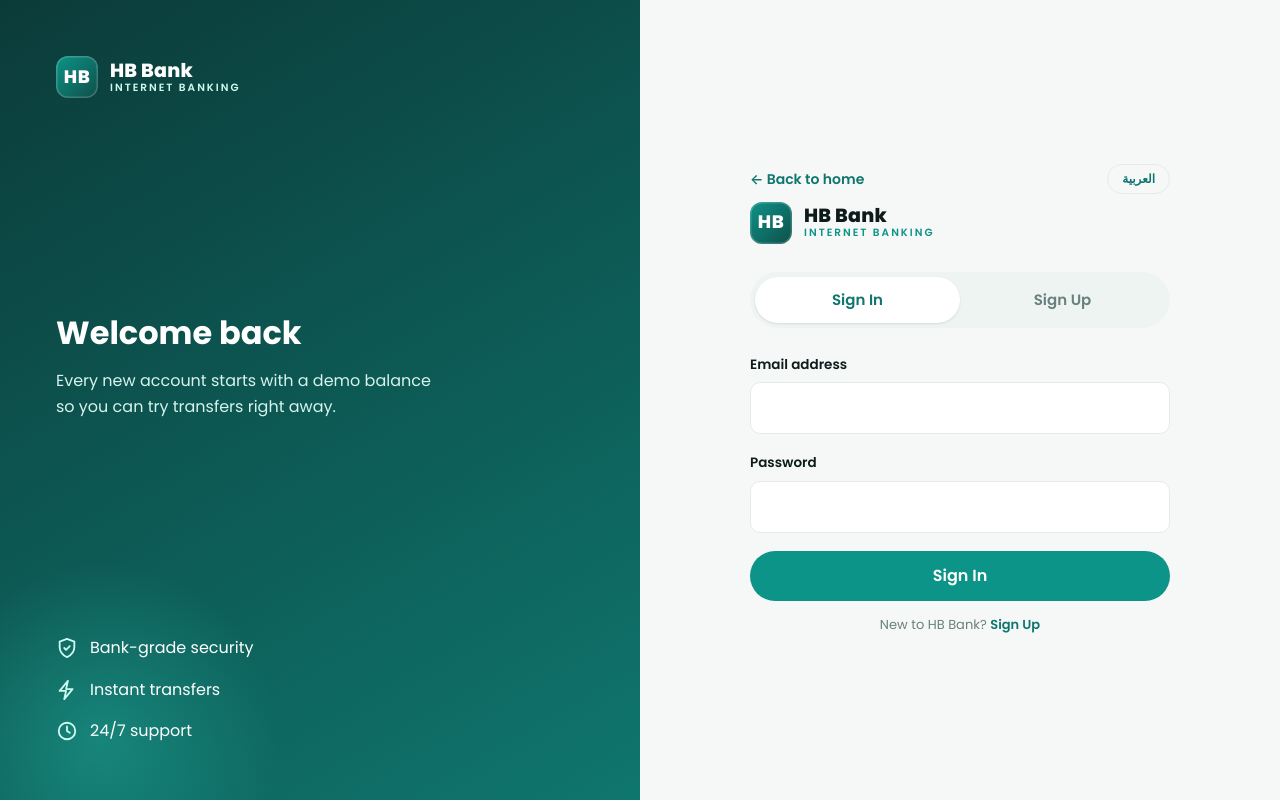
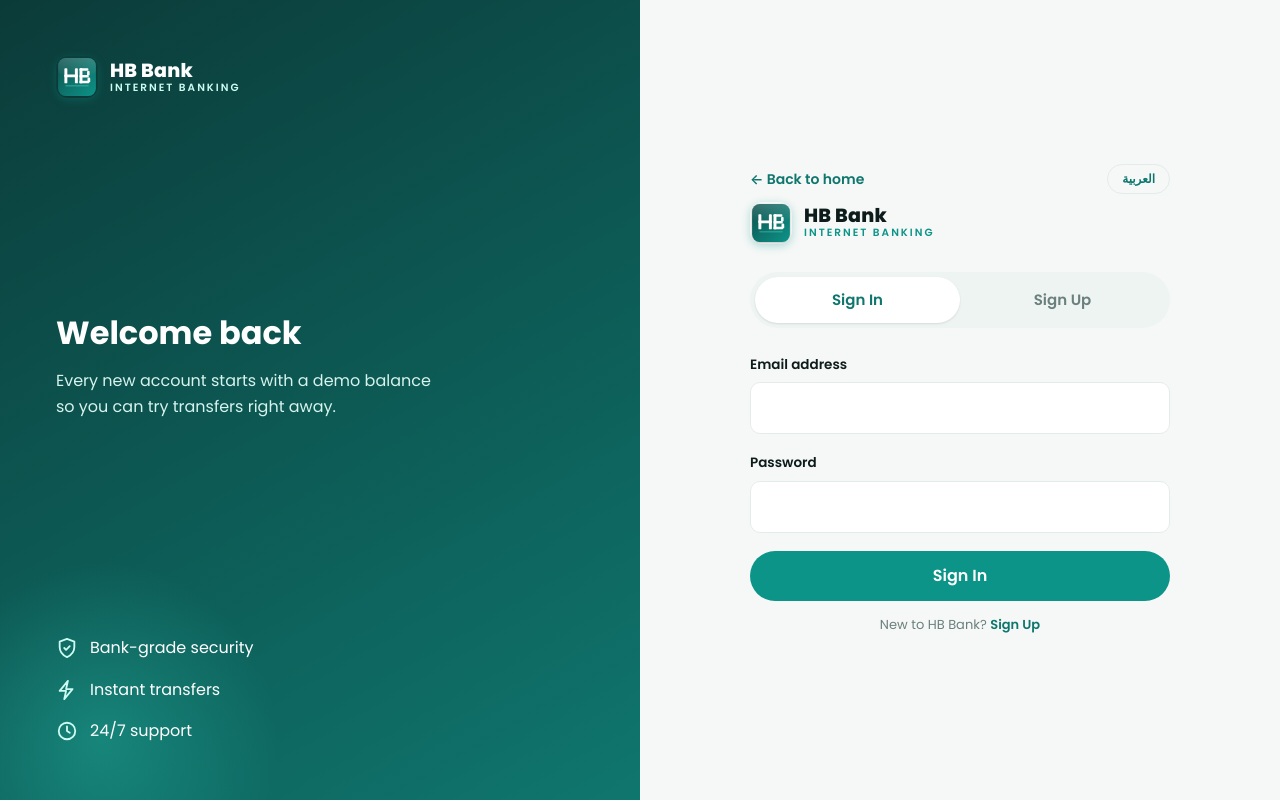
Before and after one commit to hossamnigo-code/test, a plain HTML site: page login.html in a window 1280 px wide. Drawn offline with Linux system fonts and the light colour scheme; a script that the page names is missing.

Commit message:
Add polished HB Bank logo, favicon, and updated app icons (#6)
- icons/logo.svg: gradient rounded-square icon with HB monogram (drop shadow, shine, accent bar)
- icons/logo-wide.svg: horizontal wordmark for embedding / OG use
- icons/favicon-64.png + logo.svg wired as <link rel="icon"> on all three pages
- Regenerated icon-192, icon-512, apple-touch-icon with improved gradient + letter rendering
- Replace CSS-text brand-mark with <img src="icons/logo.svg"> in index/login/dashboard
- .brand-mark CSS simplified to sizing + subtle shadow (gradient now lives in the SVG)
- manifest.json gains SVG icon entry; sw.js v2 caches new icon files

Co-authored-by: Claude <noreply@anthropic.com>

```diff
--- a/assets/css/styles.css
+++ b/assets/css/styles.css
@@ -96,10 +96,8 @@ ul { list-style: none; }
 .brand { display: inline-flex; align-items: center; gap: 12px; }
 .brand-mark {
   width: 42px; height: 42px; border-radius: 12px; flex: none;
-  display: grid; place-items: center;
-  background: linear-gradient(135deg, var(--teal-600), var(--teal-800));
-  color: #fff; font-weight: 800; font-size: 18px; letter-spacing: .5px;
-  box-shadow: inset 0 0 0 1.5px rgba(255,255,255,.18);
+  display: block; object-fit: contain;
+  box-shadow: 0 2px 8px rgba(13,148,136,.3);
 }
 .brand-text { display: flex; flex-direction: column; line-height: 1.1; }
 .brand-name { font-weight: 800; font-size: 19px; color: var(--ink); letter-spacing: .2px; }
@@ -213,7 +211,7 @@ ul { list-style: none; }
 .footer { background: var(--teal-900); color: #b9d6d1; padding-block: 56px 28px; }
 .footer-grid { display: grid; grid-template-columns: 1.6fr 1fr 1fr 1fr; gap: 36px; }
 .footer .brand-name { color: #fff; }
-.footer .brand-mark { background: linear-gradient(135deg, var(--teal-500), var(--teal-700)); }
+.footer .brand-mark { box-shadow: none; }
 .footer-tagline { margin-top: 16px; font-size: 14px; max-width: 320px; color: #9fc9c3; }
 .footer h4 { color: #fff; font-size: 14px; letter-spacing: 1px; text-transform: uppercase; margin-bottom: 16px; }
 .footer-links li { margin-bottom: 10px; }
--- a/login.html
+++ b/login.html
@@ -12,6 +12,8 @@
 <meta name="apple-mobile-web-app-status-bar-style" content="black-translucent">
 <meta name="apple-mobile-web-app-title" content="HB Bank">
 <link rel="apple-touch-icon" href="/icons/apple-touch-icon.png">
+<link rel="icon" type="image/png" sizes="64x64" href="/icons/favicon-64.png">
+<link rel="icon" type="image/svg+xml" href="/icons/logo.svg">
 <link rel="preconnect" href="https://fonts.googleapis.com">
 <link rel="preconnect" href="https://fonts.gstatic.com" crossorigin>
 <link href="https://fonts.googleapis.com/css2?family=Poppins:wght@400;500;600;700;800&family=Cairo:wght@400;500;600;700;800&display=swap" rel="stylesheet">
@@ -23,7 +25,7 @@
   <!-- Brand / value side -->
   <aside class="auth-aside">
     <a href="index.html" class="brand">
-      <span class="brand-mark">HB</span>
+      <img src="icons/logo.svg" class="brand-mark" alt="HB">
       <span class="brand-text">
         <span class="brand-name" style="color:#fff" data-i18n="brand.name">HB Bank</span>
         <span class="brand-sub" style="color:var(--mint-100)" data-i18n="login.brandSub">Internet Banking</span>
@@ -58,7 +60,7 @@
       </div>
 
       <a href="index.html" class="brand">
-        <span class="brand-mark">HB</span>
+        <img src="icons/logo.svg" class="brand-mark" alt="HB">
         <span class="brand-text">
           <span class="brand-name" data-i18n="brand.name">HB Bank</span>
           <span class="brand-sub" data-i18n="login.brandSub">Internet Banking</span>
```
Also changed, not shown: dashboard.html (+3 -1 lines), index.html (+4 -2 lines), sw.js (+5 -2 lines), icons/apple-touch-icon.png, icons/favicon-64.png (added), icons/icon-192.png, icons/icon-512.png, icons/logo-wide.svg (added), icons/logo.svg (added), manifest.json.
